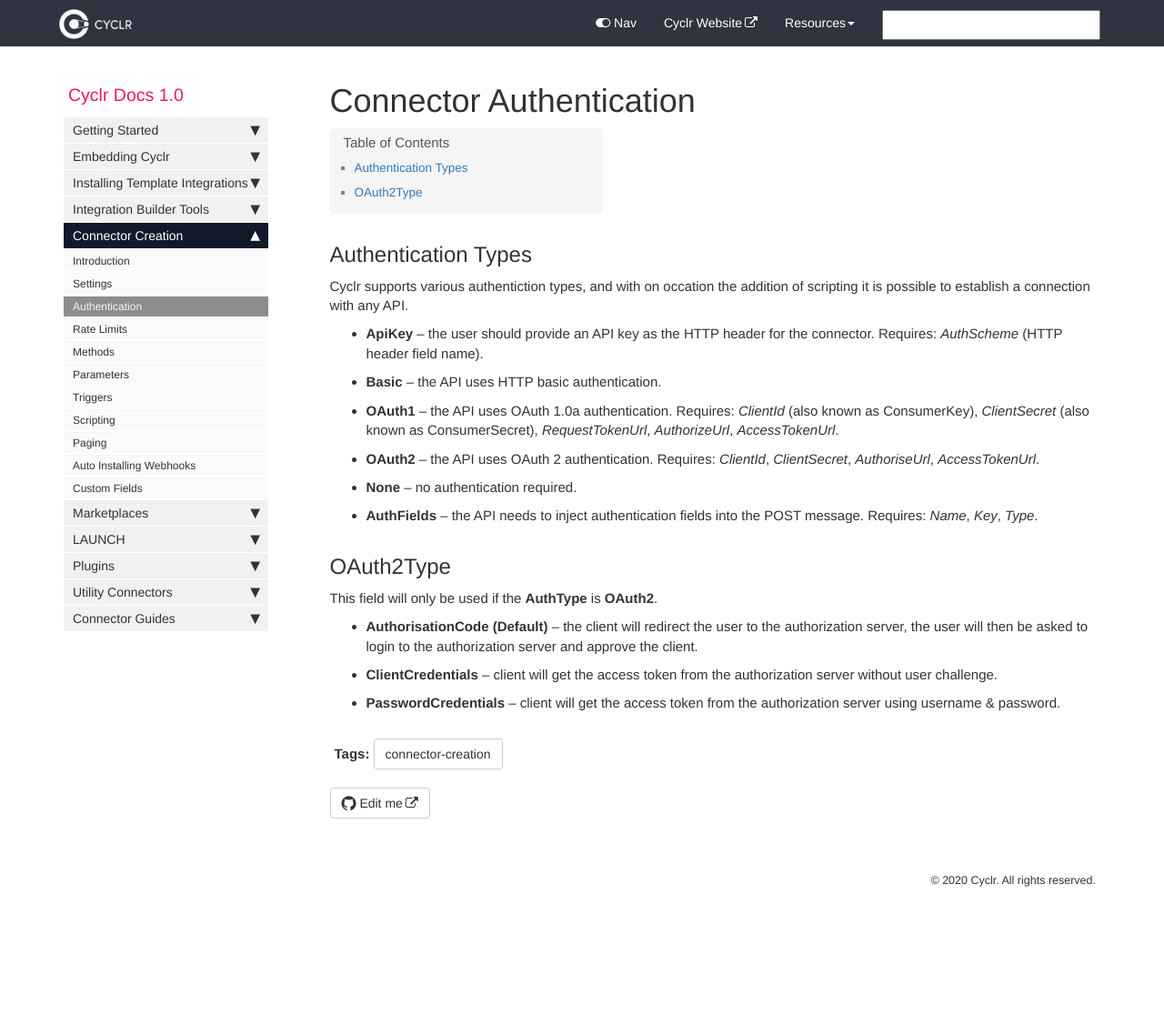
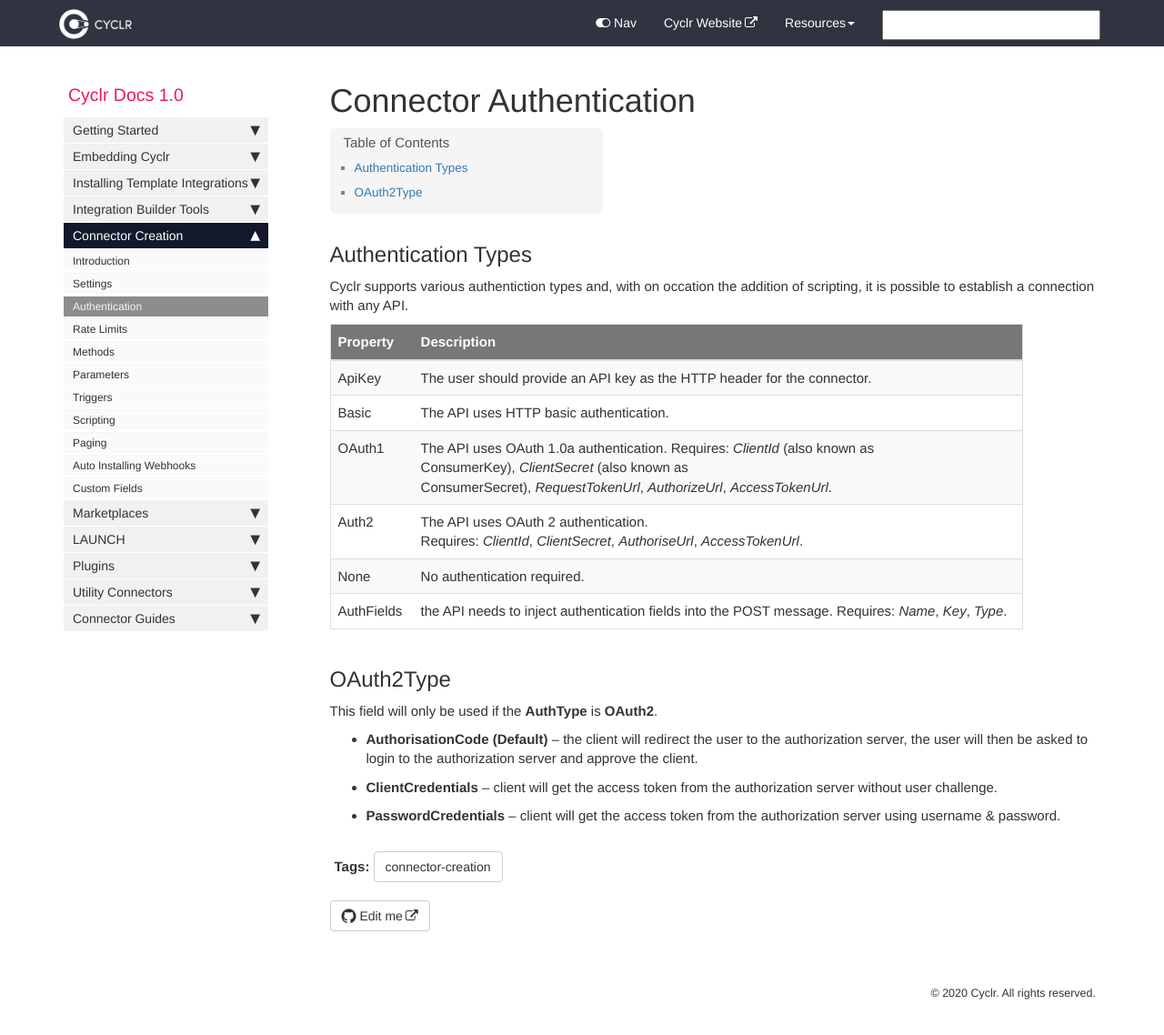
Before and after one commit to sneakysneak/docs, a Jekyll site: the page built from pages/custom-connectors/03-authentication.md, in a window 1280 px wide and 1162 px high. Shown: the top 1138 px of the window at 91% size. Built offline with Jekyll 4.4.1, drawn with Linux system fonts in a browser that asks for light colours; nearby versions of some CDN libraries; comment, search, counter and statistics services are not loaded.

Commit message:
Update 03-authentication.md

```diff
--- a/pages/custom-connectors/03-authentication.md
+++ b/pages/custom-connectors/03-authentication.md
@@ -7,14 +7,16 @@ tags: [connector-creation]
 
 ## Authentication Types
 
-Cyclr supports various authentiction types, and with on occation the addition of scripting it is possible to establish a connection with any API.
+Cyclr supports various authentiction types and, with on occation the addition of scripting, it is possible to establish a connection with any API.
 
-*   **ApiKey **– the user should provide an API key as the HTTP header for the connector. Requires: _AuthScheme _(HTTP header field name).
-*   **Basic **– the API uses HTTP basic authentication.
-*   **OAuth1 **– the API uses OAuth 1.0a authentication. Requires: _ClientId _(also known as ConsumerKey), _ClientSecret _(also known as ConsumerSecret), _RequestTokenUrl_, _AuthorizeUrl_, _AccessTokenUrl_.
-*   **OAuth2 **– the API uses OAuth 2 authentication. Requires: _ClientId_, _ClientSecret_, _AuthoriseUrl_, _AccessTokenUrl_.
-*   **None **– no authentication required.
-*   **AuthFields **– the API needs to inject authentication fields into the POST message. Requires: _Name_, _Key_, _Type_.
+| Property | Description |
+| --- | --- |
+| ApiKey | The user should provide an API key as the HTTP header for the connector.|
+| Basic  | The API uses HTTP basic authentication. |
+| OAuth1 | The API uses OAuth 1.0a authentication. Requires: _ClientId _(also known as ConsumerKey), _ClientSecret _(also known as ConsumerSecret), _RequestTokenUrl_, _AuthorizeUrl_, _AccessTokenUrl_.|
+| Auth2 | The API uses OAuth 2 authentication. Requires: _ClientId_, _ClientSecret_, _AuthoriseUrl_, _AccessTokenUrl_. |
+| None | No authentication required.|
+| AuthFields | the API needs to inject authentication fields into the POST message. Requires: _Name_, _Key_, _Type_. |
 
 OAuth2Type
 ----------
```
